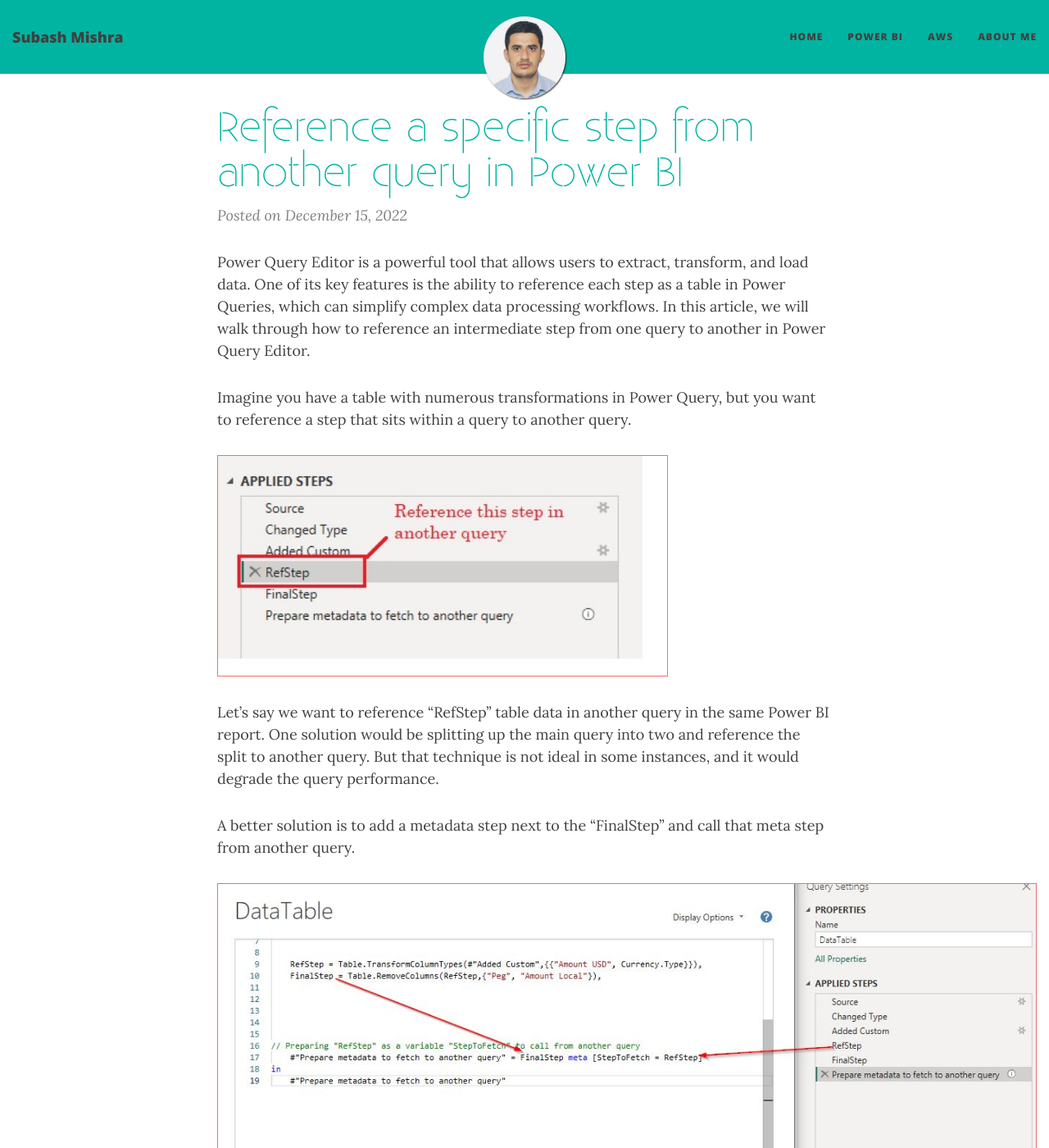
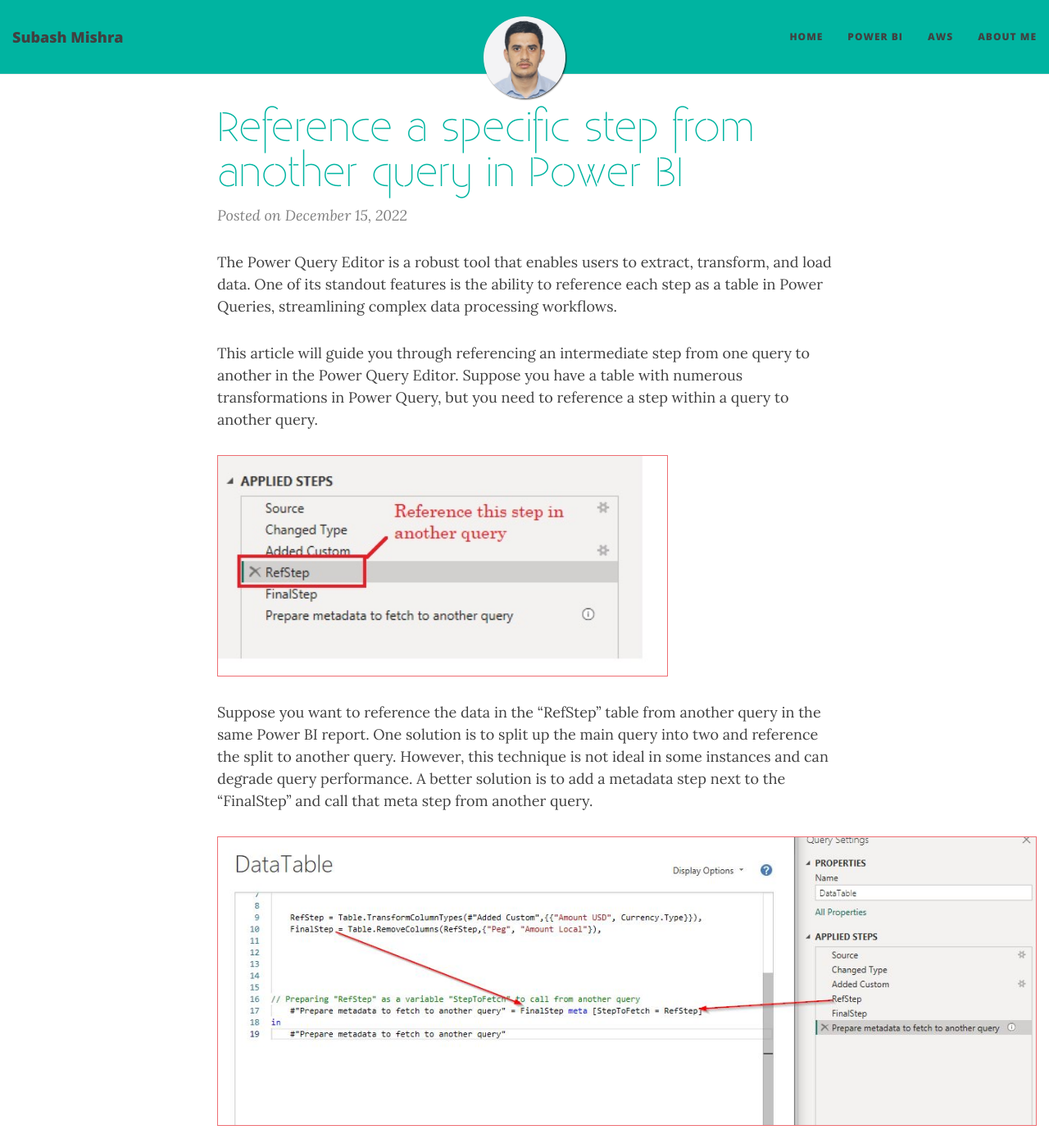
Before and after one commit to MishraSubash/MishraSubash.github.io, a Jekyll site: the page built from _posts/2022-12-15-Reference-Intermediate-Step-From-One-To-Another-Power-Query.md, in a window 1280 px wide and 1400 px high. Shown: the whole window at 82% size. Built offline with Jekyll 4.4.1, drawn with Linux system fonts in a browser that asks for light colours; nearby versions of some CDN libraries; some of the changed text lies outside the part shown.

Commit message:
update write up

```diff
--- a/_posts/2022-12-15-Reference-Intermediate-Step-From-One-To-Another-Power-Query.md
+++ b/_posts/2022-12-15-Reference-Intermediate-Step-From-One-To-Another-Power-Query.md
@@ -4,22 +4,19 @@
 # subtitle:
 ---
 
-Power Query Editor is a powerful tool that allows users to extract, transform, and load data. One of its key features is the ability to reference each step as a table in Power Queries, which can simplify complex data processing workflows. In this article, we will walk through how to reference an intermediate step from one query to another in Power Query Editor.
+The Power Query Editor is a robust tool that enables users to extract, transform, and load data. One of its standout features is the ability to reference each step as a table in Power Queries, streamlining complex data processing workflows.
 
-Imagine you have a table with numerous transformations in Power Query, but you want to reference a step that sits within a query to another query.
+This article will guide you through referencing an intermediate step from one query to another in the Power Query Editor. Suppose you have a table with numerous transformations in Power Query, but you need to reference a step within a query to another query.
 
 
 <img src="/img/Intermediate_ReferenceStep.jpg" width="550px" style="border: 1px solid #ee6e73;"/>
 
-Let’s say we want to reference “RefStep” table data in another query in the same Power BI report. One solution would be splitting up the main query into two and reference the split to another query. But that technique is not ideal in some instances, and it would degrade the query performance.
-
-A better solution is to add a metadata step next to the “FinalStep” and call that meta step from another query.
+Suppose you want to reference the data in the “RefStep” table from another query in the same Power BI report. One solution is to split up the main query into two and reference the split to another query. However, this technique is not ideal in some instances and can degrade query performance. A better solution is to add a metadata step next to the “FinalStep” and call that meta step from another query.
 
 
 <img src="/img/Intermediate_DataTable.jpg" width="1000px" style="border: 1px solid #ee6e73;"/>
 
-The “meta” expression stores the metadata of reference step (“RefStep”) which you can call from any query.
-Assume we have another query from where we would like to fetch data from “RefStep” step from main query, all we need to do is to reference the “StepToFetch” variable.
+The `meta` expression stores the metadata of the reference step (“RefStep”), which can be called from any query. Assume we have another query from which we would like to fetch data from the “RefStep” step from the main query. All we need to do is reference the “StepToFetch” variable we created using the `meta` function.
 
 
 <img src="/img/inter.jpg" width="800px" style="border: 1px solid #ee6e73;"/>
```
